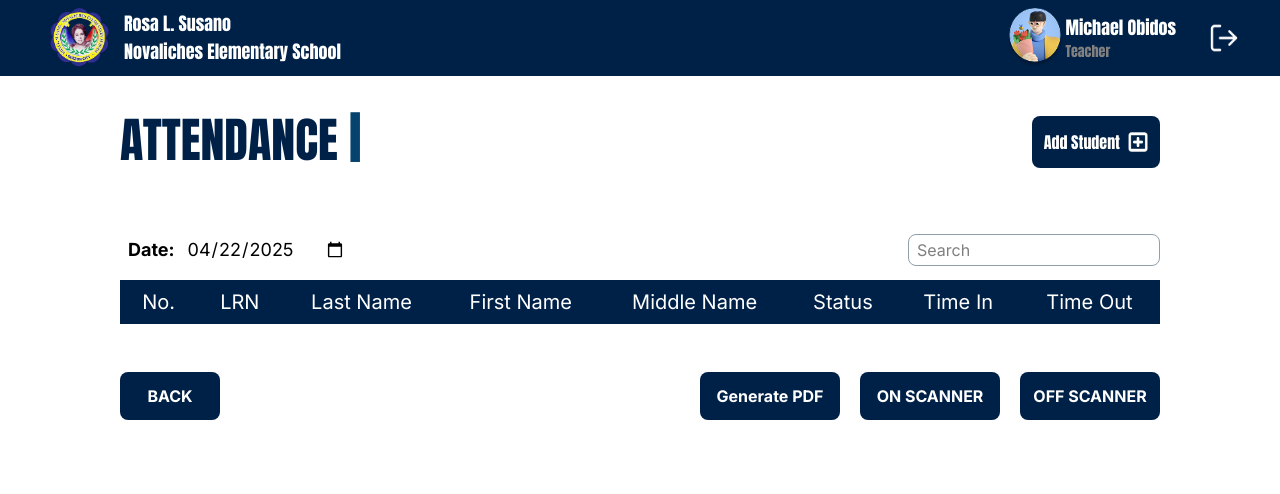
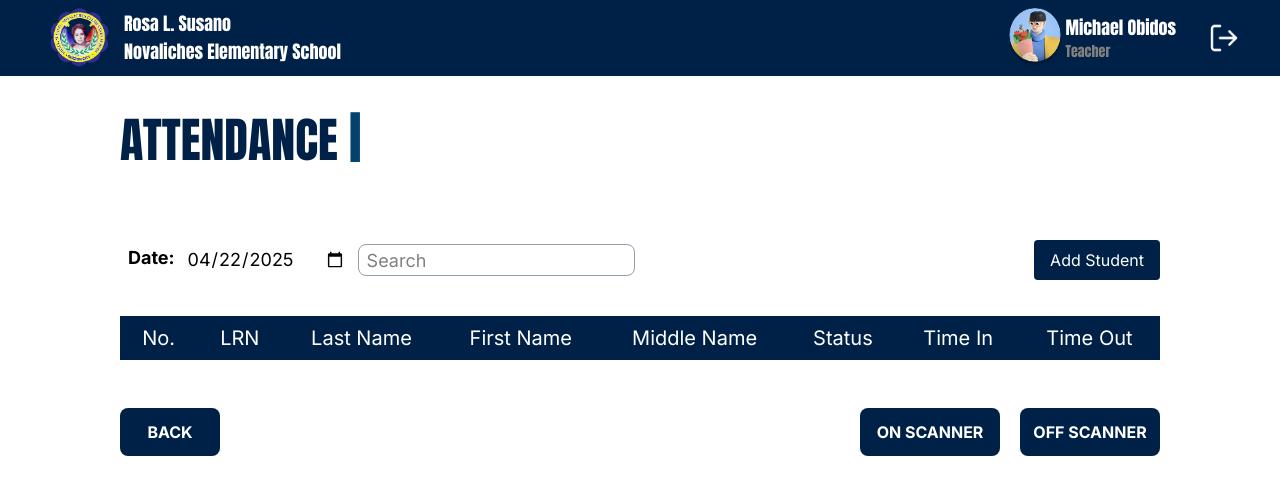
Before and after one commit to Kael1817/HCI-KID-SAFE, a React (Vite) app: page /attendance in a window 1280 px wide. Shown: the top 494 px of the page. Built offline with nearby package versions, Linux system fonts and the light colour scheme.

Commit message:
added add student modal

```diff
--- a/src/Components/InfoTable.jsx
+++ b/src/Components/InfoTable.jsx
@@ -1,6 +1,7 @@
 import { useState } from "react";
 // Import your student data (assuming it's a static JSON file)
 import studentData from '../data/student.json';
+const today = new Date().toISOString().split('T')[0];
 
 function InfoTable({ columns, data }) {
   const [showModal, setShowModal] = useState(false);
@@ -30,6 +31,44 @@ function InfoTable({ columns, data }) {
 
   return (
     <div className="info-table relative">
+      <div className="flex justify-between items-center mb-4">
+        <div className="flex gap-3 text-lg rounded-lg p-2 ">
+            <p className="font-bold">Date: </p>
+            <input type="date" defaultValue={today} className="cursor-pointer"/>
+            <input type="text" placeholder="Search" className="border border-secondary rounded-lg text-md h-8 p-2" />
+
+      </div>
+      <div>
+      <button
+          onClick={() => {
+            setSelectedRow({
+              id: "",
+              name: "",
+              lastName: "",
+              middleName: "",
+              lrn: "",
+              section: "",
+              adviser: "",
+              parentName: "",
+              parentContact: "",
+              address: "",
+              status: "",
+              timeIn: "",
+              timeOut: "",
+            });
+            setShowModal(true);
+          }}
+          className="bg-primary text-white py-2 px-4 rounded hover:bg-blue-700 cursor-pointer"
+        >
+          Add Student
+        </button>
+      </div>
+      </div>
+
+
+      <div className="flex justify-end mb-4">
+      </div>
+
       <div className="overflow-x-auto max-h-[356px] overflow-y-auto">
         <table className="w-full border-collapse text-center ">
           <thead>
@@ -54,7 +93,6 @@ function InfoTable({ columns, data }) {
           </tbody>
         </table>
       </div>
-
 
       {showModal && selectedRow && (
         <div className="fixed inset-0 bg-secondary bg-opacity-90 flex items-center justify-center z-50">
--- a/src/Pages/Attendance.jsx
+++ b/src/Pages/Attendance.jsx
@@ -10,7 +10,6 @@ function Attendance() {
   const sectionName = location.state?.sectionName || null;
   const navigate = useNavigate();
 
-  const today = new Date().toISOString().split('T')[0];
 
   // Filter the data based on the section
   const filteredStudents = StudentsData.filter(student => student.section === sectionName);
@@ -25,14 +24,8 @@ function Attendance() {
       <div className="body py-10 px-30 h-full">
         <div className="flex justify-between mb-15">
           <h1 className="text-primary font-headings text-5xl mb-1">ATTENDANCE <span className="text-5xl font-bold text-quaternary font-headings">| {sectionName}</span></h1>
-          <button className="bg-primary rounded-lg py-3 px-3 font-headings text-white flex gap-2 cursor-pointer justify-center items-center">Add Student <img src={add} alt="icon" className="w-5 h-5" /></button>
         </div>
         <div className="flex justify-between items-center">
-          <div className="flex gap-3 text-lg rounded-lg p-2">
-            <p className="font-bold">Date: </p>
-            <input type="date" defaultValue={today} className="cursor-pointer"/>
-          </div>
-          <input type="text" placeholder="Search" className="border border-secondary rounded-lg text-md h-8 p-2" />
         </div>
         <div className="py-2 max-h-[500px] overflow-y-auto mb-10">
           <InfoTable
@@ -52,7 +45,6 @@ function Attendance() {
         <div className="flex justify-between ">
             <button className="bg-primary rounded-lg py-3 px-3 font-bold text-white flex gap-2 cursor-pointer w-25 justify-center items-center" onClick={back}>BACK</button>
             <div className="flex gap-5">
-              <button className="bg-primary rounded-lg py-3 px-3 font-bold text-white flex gap-2 cursor-pointer w-35 justify-center items-center">Generate PDF</button>
               <button className="bg-primary rounded-lg py-3 px-3 font-bold text-white flex gap-2 cursor-pointer w-35 justify-center items-center">ON SCANNER</button>
               <button className="bg-primary rounded-lg py-3 px-3 font-bold text-white flex gap-2 cursor-pointer w-35 justify-center items-center">OFF SCANNER</button>
             </div>
--- a/src/Pages/Login.jsx
+++ b/src/Pages/Login.jsx
@@ -10,9 +10,12 @@ function Login() {
     const username = document.getElementById("username").value;
     const password = document.getElementById("password").value;
 
-    if (username === "admin" && password === "admin123") {
+    if (username === "teacher" && password === "teacher123") {
       navigate("/class-section");
-    } else {
+    } else if (username === "guardian" && password === "guardian123") {
+      navigate("/guardian-dashboard");
+    }
+    else {
       alert("Invalid username or password");
     }
   };
--- a/src/Pages/ResetPassword.jsx
+++ b/src/Pages/ResetPassword.jsx
@@ -9,7 +9,15 @@ function ResetPassword() {
   const navigate = useNavigate();
 
   const Submit = () => {
-    navigate("/reset-the-password");
+    const username = document.querySelector('input[placeholder="Username"]').value;
+    const answer = document.getElementById("answer").value;
+
+    if (username === "admin" && answer.toLowerCase() === "milo") {
+      alert("Password successfully reset!");
+      navigate("/");
+    } else {
+      alert("Invalid username or answer. Please try again.");
+    }
   };
 
   return (
@@ -37,6 +45,7 @@ function ResetPassword() {
               RESET PASSWORD
             </h1>
             <div className="flex flex-col gap-3 w-full">
+              <input type="text" placeholder="Username" className="bg-white rounded-[10px] w-full h-11 p-2.5"/>
               <Questionnaire />
             <input
               type="text"
```
Lines whose indentation alone changed are shown as unchanged.
